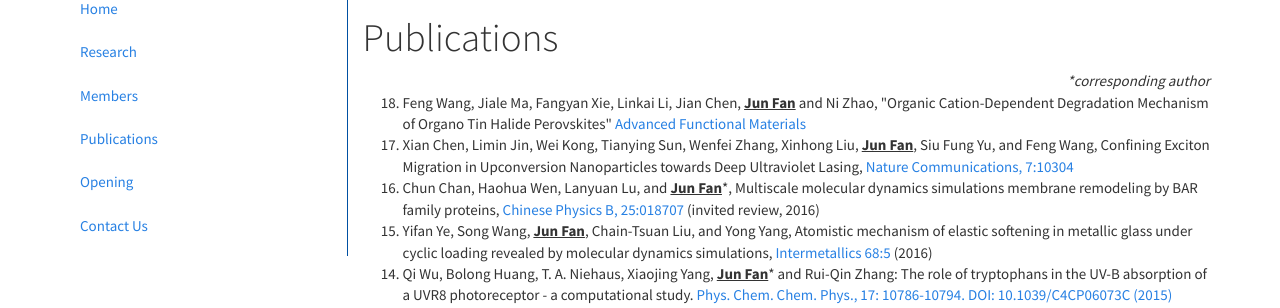
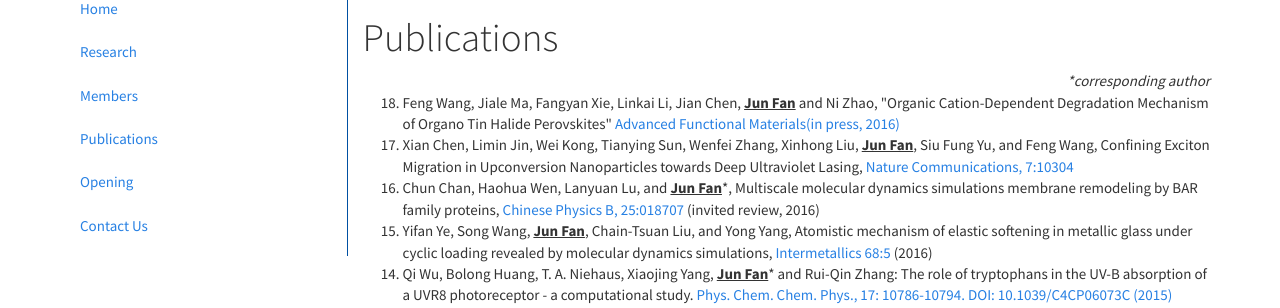
Before and after one commit to computational-physics/combo-website, a PHP site: page /publications/index.php in a window 1280 px wide. Shown: the part 453-761 px from the top of the page. Run offline with PHP 8.4, Linux system fonts and the light colour scheme.

Commit message:
update publication list

```diff
--- a/main/publications/index.php
+++ b/main/publications/index.php
@@ -28,7 +28,7 @@
 					</div>
 					<div class="col-sm-12">
                         <ol id="publication-list" reversed>
-                            <li>Feng Wang, Jiale Ma, Fangyan Xie, Linkai Li, Jian Chen, <u><b>Jun Fan</b></u> and Ni Zhao, "Organic Cation-Dependent Degradation Mechanism of Organo Tin Halide Perovskites" <a href="http://dx.doi.org/10.1002/adfm.201505127">Advanced Functional Materials</a></li>
+                            <li>Feng Wang, Jiale Ma, Fangyan Xie, Linkai Li, Jian Chen, <u><b>Jun Fan</b></u> and Ni Zhao, "Organic Cation-Dependent Degradation Mechanism of Organo Tin Halide Perovskites" <a href="http://dx.doi.org/10.1002/adfm.201505127">Advanced Functional Materials(in press, 2016)</a></li>
                             <li>Xian Chen, Limin Jin, Wei Kong, Tianying Sun, Wenfei Zhang, Xinhong Liu, <u><b>Jun Fan</b></u>, Siu Fung Yu, and Feng Wang, Confining Exciton Migration in Upconversion Nanoparticles towards Deep Ultraviolet Lasing, <a href="http://www.nature.com/ncomms/2016/160107/ncomms10304">Nature Communications, 7:10304</a></li>
                             <li>Chun Chan, Haohua Wen, Lanyuan Lu, and <u><b>Jun Fan</b></u>*, Multiscale molecular dynamics simulations membrane remodeling by BAR family proteins, <a href="http://cpb.iphy.ac.cn/EN/abstract/abstract66287.shtml">Chinese Physics B, 25:018707</a> (invited review, 2016)</li>
                             <li>Yifan Ye, Song Wang, <u><b>Jun Fan</b></u>, Chain-Tsuan Liu, and Yong Yang, Atomistic mechanism of elastic softening in metallic glass under cyclic loading revealed by molecular dynamics simulations, <a href="http://www.sciencedirect.com/science/article/pii/S0966979515300649">Intermetallics 68:5</a> (2016) </li>
```
